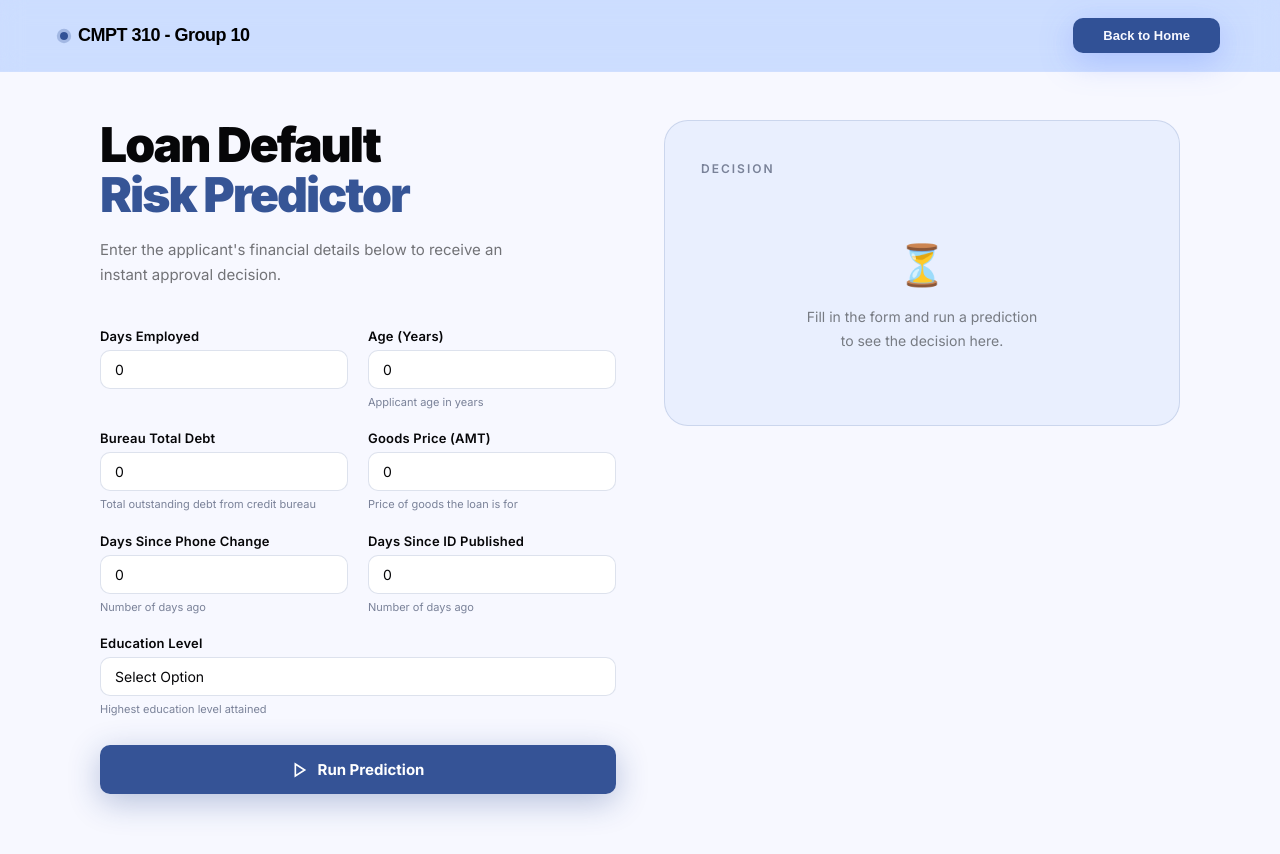
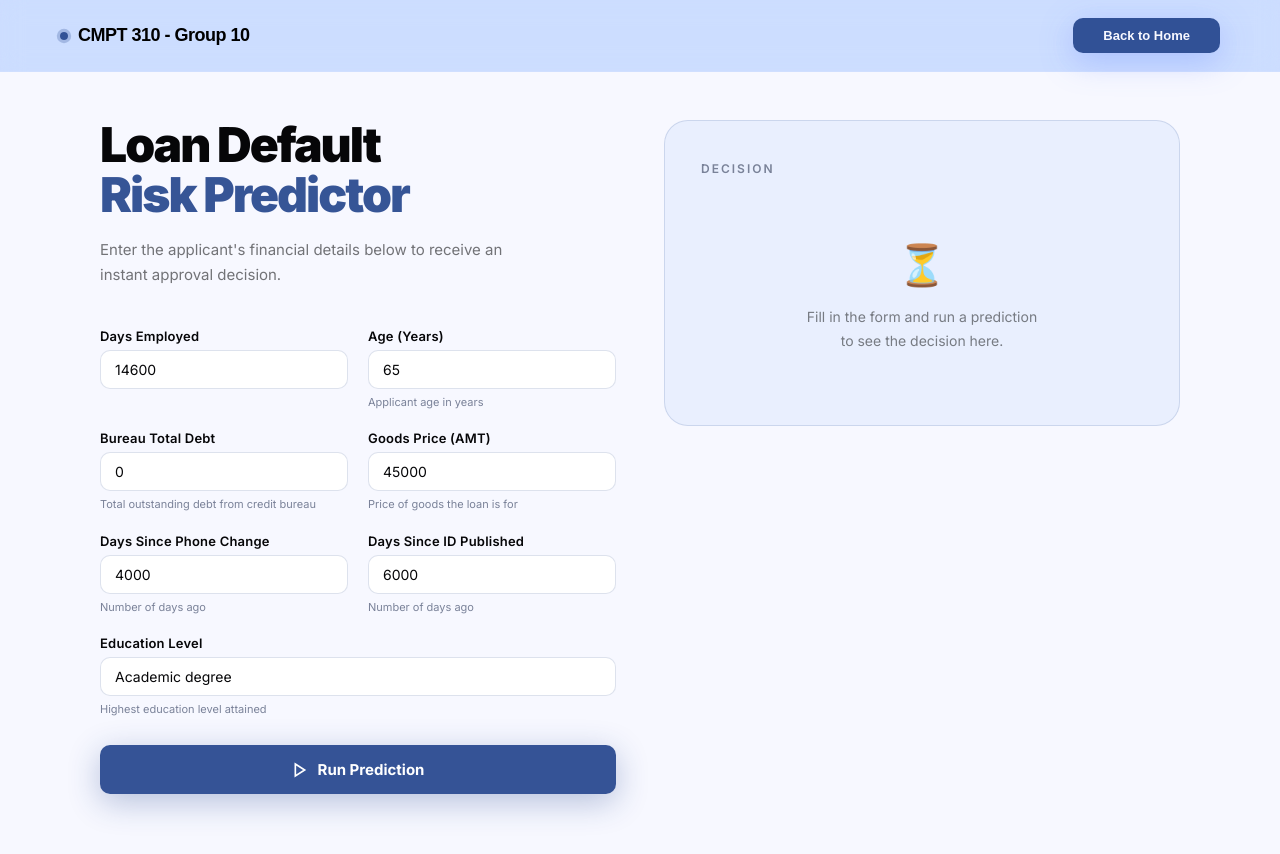
Before and after one commit to hoyongj/home-credit-risk-app, a React (Vite) app in the folder front/: page /predict in a window 1280 px wide. Shown: the top 854 px of the page. Built offline with nearby package versions, Linux system fonts and the light colour scheme; no server answers.

Commit message:
restore preset default form values and correct education categories on predictor page
Matches the deploy branch's presets and the education categories the
trained model actually expects (deploy's dropdown), converted to the
positive "days ago" convention used by this branch's form.

```diff
--- a/front/src/App.jsx
+++ b/front/src/App.jsx
@@ -7,14 +7,17 @@ import './App.css'
 // time to the Render backend's URL, e.g. https://your-api.onrender.com
 const API_BASE = import.meta.env.VITE_API_URL || '/api'
 
+// Preset values mirror the model's expected ranges. Days fields are stored
+// here as positive "days ago" to match the UI convention; they get negated
+// before being sent to the API (see handleSubmit).
 const defaultForm = {
-  DAYS_EMPLOYED: 0,
-  YEARS_BIRTH: 0,
+  DAYS_EMPLOYED: 14600,
+  YEARS_BIRTH: 65,
   BUREAU_TOTAL_DEBT: 0,
-  AMT_GOODS_PRICE: 0,
-  NAME_EDUCATION_TYPE: '',
-  DAYS_LAST_PHONE_CHANGE: 0,
-  DAYS_ID_PUBLISH: 0,
+  AMT_GOODS_PRICE: 45000,
+  NAME_EDUCATION_TYPE: 'Academic degree',
+  DAYS_LAST_PHONE_CHANGE: 4000,
+  DAYS_ID_PUBLISH: 6000,
 }
 
 const fieldMeta = {
@@ -183,9 +186,10 @@ function App() {
                   required
                 >
                   <option value="">Select Option</option>
-                  <option value="Master's degree">Master's degree</option>
-                  <option value="Bachelor's degree">Bachelor's degree</option>
-                  <option value="High school graduate">High school graduate</option>
+                  <option value="Academic degree">Academic degree</option>
+                  <option value="Higher education">Higher education</option>
+                  <option value="Incomplete higher">Incomplete higher</option>
+                  <option value="Secondary / secondary special">Secondary / secondary special</option>
                   <option value="Lower secondary">Lower secondary</option>
                 </select>
                 <span className="pr-hint">Highest education level attained</span>
```
